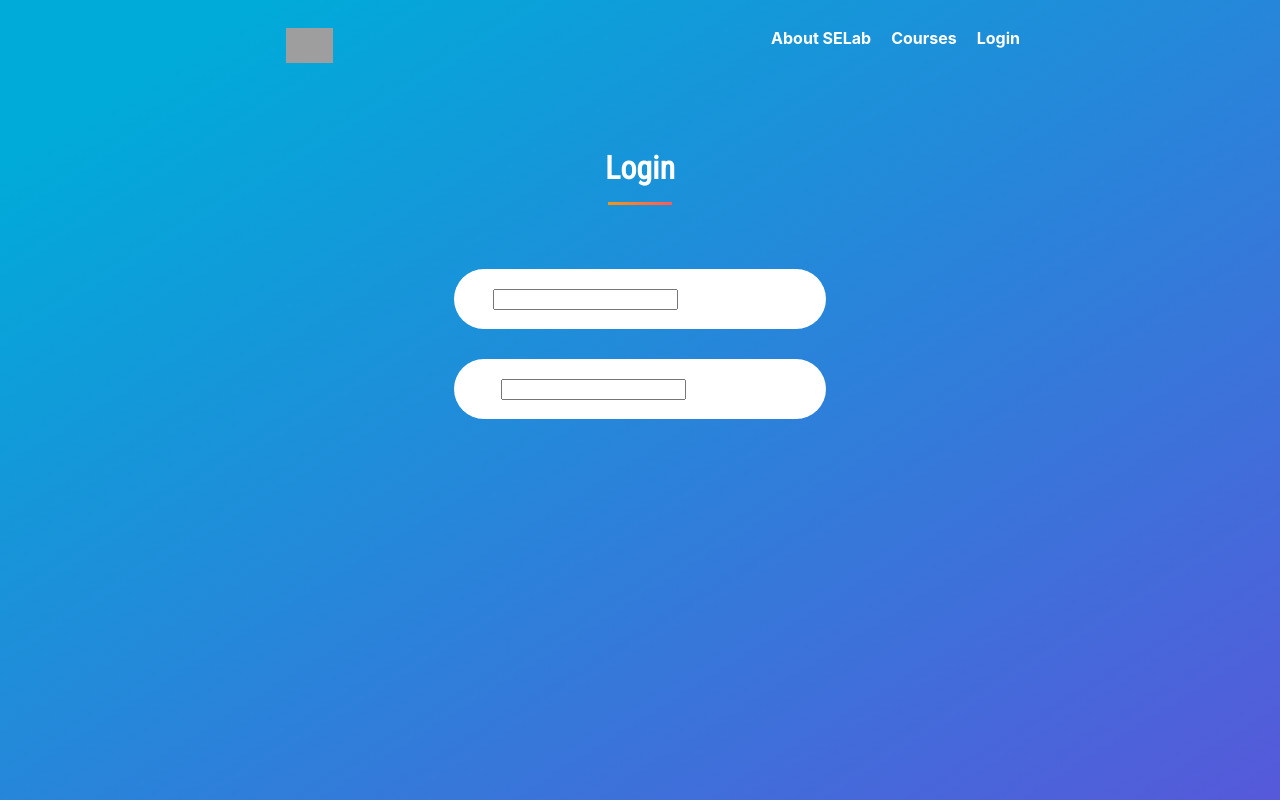
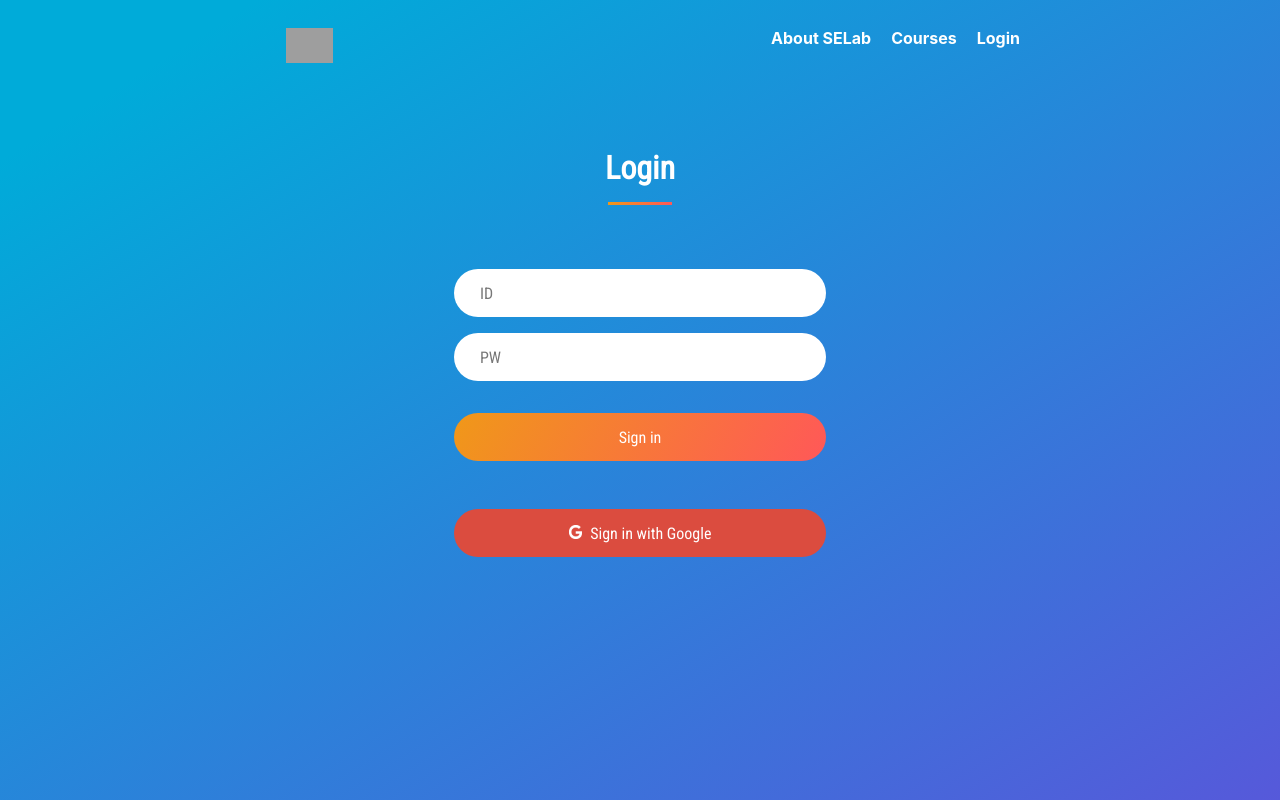
Before and after one commit to yjnim/webappdev_tp, a React (Create React App) app in the folder sel-front/: page /Login in a window 1280 px wide. Built offline with nearby package versions, Linux system fonts and the light colour scheme; grey boxes are pictures that could not be loaded.

Commit message:
로그인페이지 완성

```diff
--- a/sel-front/src/css/Login.css
+++ b/sel-front/src/css/Login.css
@@ -19,8 +19,8 @@ hr {
 
 .Login-input-div {
   width: 25vw;
-  height: 7.5vh;
-  margin: 3vh auto 30px auto;
+  height: 6vh;
+  margin: 2vh auto 15px auto;
   padding: 0 2vw;
   background-color: #FFF;
   border-radius: 7.5vh;
@@ -28,6 +28,62 @@ hr {
   align-items: center;
 }
 
-.Login-noti {
+.Login-button-div {
+  width: 29vw;
+  height: 6vh;
+  margin: 4vh auto 15px auto;
+  background: linear-gradient(-60deg, #ff5858 0%, #f09819 100%);
+  border-radius: 7.5vh;
+  display: flex;
+  align-items: center;
+  box-sizing: border-box;
+}
 
+.Login-title {
+  width: 30px;
+  text-align: justify;
+  color: #777777;
 }
+
+.Login-input {
+  border: none;
+}
+
+.Login-input:focus {
+  outline: none;
+}
+
+.Login-button {
+  width: 29vw;
+  height: 6vh;
+  border-radius: 7.5vh;
+  border: none;
+  background-color: rgba(0,0,0,0);
+  color: #FFF;
+  font-size: 2vh;
+  font-family: 'Roboto Condensed';
+}
+
+.Login-button-div:hover, .Login-google-div:hover {
+  box-shadow: 2px 2px 2px rgba(0,0,0,0.4);
+}
+
+.Login-button:focus {
+  outline:none;
+}
+
+.Login-google-div {
+  width: 29vw;
+  height: 6vh;
+  margin: 6vh auto 15px auto;
+  background: #db4c3f;
+  border-radius: 7.5vh;
+  display: flex;
+  align-items: center;
+  box-sizing: border-box;
+}
+
+.Glogo-img {
+  width: 1.7vh;
+  margin-right: 1vh;
+}
--- a/sel-front/src/css/Selab.scss
+++ b/sel-front/src/css/Selab.scss
@@ -22,7 +22,8 @@
 }
 
 .Lab-list {
-    width: 20vw;
+    min-width: 25vw;
+    padding-right: 30px;
     float: left;
 }
 
--- a/sel-front/src/routes/Login.js
+++ b/sel-front/src/routes/Login.js
@@ -1,5 +1,6 @@
 import React, {Component} from 'react';
 import './../css/Login.css'
+import Glogo from './../img/google-g-icon.jpg'
 
 class Login extends Component {
     //메인 화면
@@ -11,12 +12,22 @@ class Login extends Component {
                   <hr />
                   <form>
                     <div className="Login-input-div">
-                      <span className="Login-noti">ID</span>
+                      <span className="Login-title">ID</span>
                       <input type="text" className="Login-input"/>
                     </div>
                     <div className="Login-input-div">
-                      <span className="Login-noti">PW</span>
+                      <span className="Login-title">PW</span>
                       <input type="text" className="Login-input"/>
+                    </div>
+                    <div className="Login-button-div">
+                      <button type="submit" className="Login-button">
+                        Sign in
+                      </button>
+                    </div>
+                    <div className="Login-google-div">
+                      <button type="submit" className="Login-button">
+                        <img src={ Glogo } className="Glogo-img"></img>Sign in with Google
+                      </button>
                     </div>
                   </form>
               </div>
```
Also changed, not shown: sel-front/src/img/google-g-icon.jpg (added).
